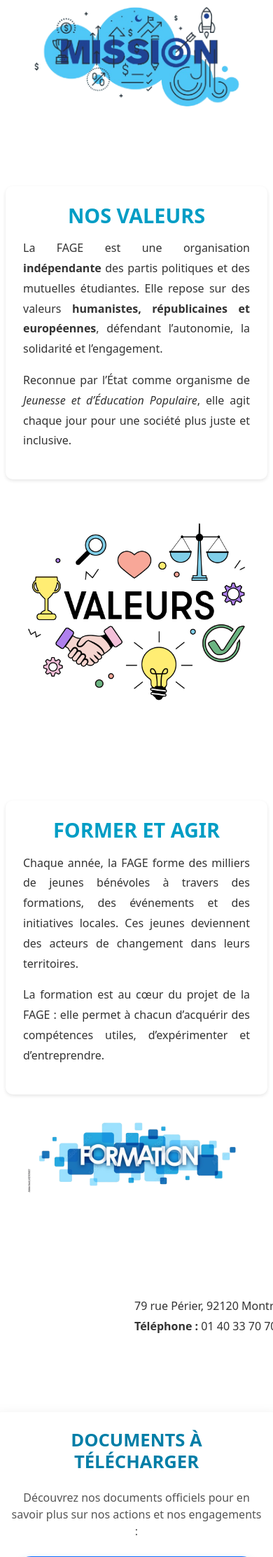
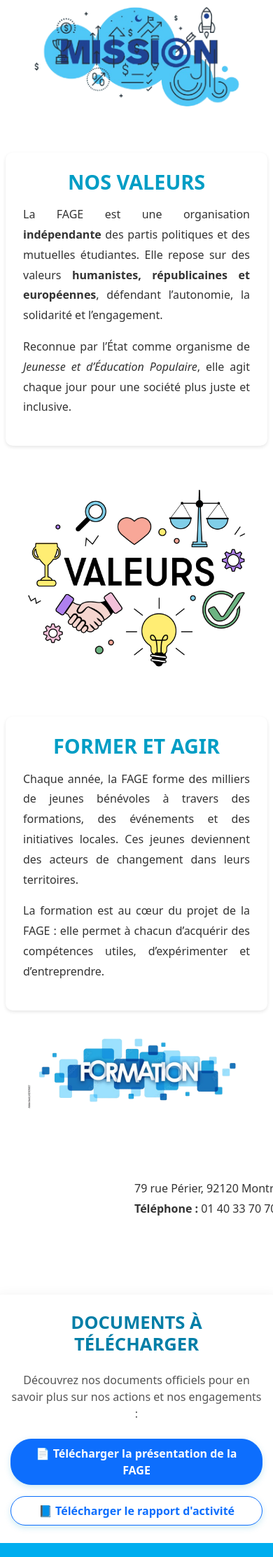
Before and after one commit to DOUZI-Anass/SAE-HTML, a PHP site: page /quiSommeNous.php in a window 390 px wide; the page is wider, and only the part inside the window is pictured. Shown: the part 1085-3310 px from the top of that part at 70% size. Run offline with PHP 8.4, Linux system fonts and the light colour scheme.

Commit message:
tout dans un seul css

```diff
--- a/assets/style.css
+++ b/assets/style.css
@@ -253,7 +253,6 @@ section .container {
     background-color: #00AEEF;
     color: white;
     padding: 60px 20px 20px;
-    margin-top: 100px;
     font-family: "Poppins", sans-serif;
 }
 
@@ -362,3 +361,176 @@ section .container {
     #searchInput { width: 100%; margin-top: 5px; }
     #searchBtn { margin: 20px 10px; }
 }
+/*=============================
+=          RESPONSIVE         =
+=============================*//*=============================
+=          RESPONSIVE         =
+=============================*//*=============================
+=          RESPONSIVE         =
+=============================*//*=============================
+=          RESPONSIVE         =
+=============================*//*=============================
+=          RESPONSIVE         =
+=============================*/
+
+/*=============================
+=      QUI SOMME NOUS PAGE     =
+=============================*/
+
+/* Encapsuler tout dans .qsn-page pour éviter les conflits */
+.qsn-page .navbar {
+    background-color: #009DC5 !important;
+    transition: none !important;
+}
+
+.qsn-page .imgM {
+    width: 500px;
+    transition: transform 0.3s ease;
+}
+
+.qsn-page .imgM:hover {
+    transform: scale(1.03);
+}
+
+.qsn-page .imgM.test {
+    width: 400px;
+}
+
+.qsn-page section.container h2 {
+    font-size: 1.8rem;
+    margin-bottom: 15px;
+    color: #009DC5 !important;
+}
+
+.qsn-page section.container p {
+    font-size: 1.1rem;
+    line-height: 1.8;
+    color: #333;
+}
+
+/* Bloc principal "Qui sommes-nous ?" */
+.qsn-page section.container.py-5.mt-5 {
+    background-color: #ffffff;
+    box-shadow: 0 6px 25px rgba(0, 0, 0, 0.15);
+    border-radius: 20px;
+    padding: 50px 40px;
+    margin-top: 100px;
+    transition: transform 0.3s ease, box-shadow 0.3s ease;
+}
+.qsn-page section.container.py-5.mt-5:hover {
+    transform: translateY(-5px);
+    box-shadow: 0 10px 35px rgba(0, 0, 0, 0.18);
+}
+
+/* Style uniquement pour la zone de texte */
+.qsn-page section .row .col-md-6.mb-4.mb-md-0 {
+    border: none;
+    box-shadow: 0 2px 5px rgba(0, 0, 0, 0.1);
+    border-radius: 10px;
+    padding: 25px;
+    background-color: #fff;
+}
+.qsn-page section .row .col-md-6.mb-4.mb-md-0:hover {
+    transform: translateY(-1px);
+    transition: transform 0.3s ease, box-shadow 0.3s ease;
+    box-shadow: 0 3px 12px rgba(0, 0, 0, 0.08);
+}
+
+/* Adaptation responsive */
+@media (max-width: 992px) {
+    .qsn-page .hero-quiSommeNous {
+        height: 45vh;
+    }
+
+    .qsn-page .hero-quiSommeNous h1 {
+        font-size: 2.3rem;
+    }
+
+    .qsn-page section.container h2 {
+        text-align: center;
+    }
+
+    .qsn-page section.container p {
+        text-align: justify;
+    }
+
+    .qsn-page .col-md-6.text-center img {
+        width: 90%;
+    }
+}
+
+@media (max-width: 576px) {
+    .qsn-page .hero-quiSommeNous {
+        height: 40vh;
+        padding: 30px 10px;
+    }
+
+    .qsn-page .hero-quiSommeNous h1 {
+        font-size: 1.8rem;
+    }
+
+    .qsn-page .hero-quiSommeNous p {
+        font-size: 1rem;
+    }
+
+    .qsn-page section.container {
+        padding: 20px;
+    }
+
+    .qsn-page section.container p {
+        font-size: 1rem;
+    }
+}
+
+.qsn-page section .centrale {
+    width: 1000px;
+    justify-content: center;
+    margin-left: 160px;
+}
+
+/* Bloc téléchargement PDF */
+.qsn-page .telechargement-section {
+    background-color: #ffffff;
+    box-shadow: 0 4px 20px rgba(0, 0, 0, 0.08);
+    border-radius: 15px;
+    padding: 40px 30px;
+    margin-top: 60px;
+    transition: transform 0.3s ease, box-shadow 0.3s ease;
+}
+
+.qsn-page .telechargement-section:hover {
+    transform: translateY(-3px);
+    box-shadow: 0 8px 25px rgba(0, 0, 0, 0.12);
+}
+
+.qsn-page .telechargement-section h2 {
+    color: #007ea7;
+    font-size: 1.9rem;
+    font-weight: 700;
+}
+
+.qsn-page .telechargement-section p {
+    color: #555;
+}
+
+.qsn-page .telechargement-section a.btn {
+    font-weight: 600;
+    border-radius: 30px;
+    box-shadow: 0 3px 10px rgba(0, 157, 197, 0.2);
+    transition: all 0.3s ease;
+}
+
+.qsn-page .telechargement-section a.btn:hover {
+    transform: scale(1.05);
+    box-shadow: 0 5px 15px rgba(0, 157, 197, 0.3);
+}
+
+@media (max-width: 768px) {
+    .qsn-page .telechargement-section {
+        padding: 25px 15px;
+    }
+
+    .qsn-page .telechargement-section h2 {
+        font-size: 1.6rem;
+    }
+}
--- a/quiSommeNous.php
+++ b/quiSommeNous.php
@@ -2,15 +2,19 @@
 $page = 'autre';
 require 'header.php';
 ?>
-<link href="assets/quiSommeNous.css" rel="stylesheet">
+<body class="qsn-page">
 
-<section class="container py-5 mt-5"> <h2 class="section-title text-center mb-4">Qui sommes-nous ?</h2>
-<p class="lead text-center"> La <strong>FAGE</strong>, Fédération des Associations Générales Étudiantes, est la première organisation étudiante représentative en France.
-Fondée en 1989, elle repose sur la démocratie participative. Elle regroupe près de 2 000 associations et syndicats, via des fédérations territoriales et de filière, soit environ 300 000 jeunes. </p>
+<section class="container py-5 mt-5">
+    <h2 class="section-title text-center mb-4">Qui sommes-nous ?</h2>
+    <p class="lead text-center">
+        La <strong>FAGE</strong>, Fédération des Associations Générales Étudiantes, est la première organisation étudiante représentative en France.
+        Fondée en 1989, elle repose sur la démocratie participative. Elle regroupe près de 2 000 associations et syndicats, via des fédérations territoriales et de filière, soit environ 300 000 jeunes.
+    </p>
 </section>
 
 <!-- SECTION CONTENU -->
 <section class="container py-5">
+
     <!-- Bloc 1 -->
     <div class="row align-items-center mb-5">
         <div class="col-md-6 mb-4 mb-md-0">
@@ -26,10 +30,10 @@ Fondée en 1989, elle repose sur la démocratie participative. Elle regroupe pr
             </p>
         </div>
         <div class="col-md-6 text-center">
-      <img src="assets/image/missionA.png" alt="Mission de la FAGE" class="imgM " >
+            <img src="assets/image/missionA.png" alt="Mission de la FAGE" class="imgM">
         </div>
     </div>
- <br><br>
+
     <!-- Bloc 2 -->
     <div class="row align-items-center flex-md-row-reverse mb-5">
         <div class="col-md-6 mb-4 mb-md-0">
@@ -48,7 +52,7 @@ Fondée en 1989, elle repose sur la démocratie participative. Elle regroupe pr
             <img src="assets/image/valeurA.png" alt="Valeurs de la FAGE" class="imgM test">
         </div>
     </div>
-<br><br><br>
+
     <!-- Bloc 3 -->
     <div class="row align-items-center mb-5">
         <div class="col-md-6 mb-4 mb-md-0">
@@ -66,7 +70,7 @@ Fondée en 1989, elle repose sur la démocratie participative. Elle regroupe pr
             <img src="assets/image/formationA.png" alt="Formation à la FAGE" class="imgM">
         </div>
     </div>
-<br><br>
+
     <!-- Bloc 4 -->
     <div class="row justify-content-center centrale">
         <div class="col-12 col-md-8 text-center">
@@ -77,27 +81,24 @@ Fondée en 1989, elle repose sur la démocratie participative. Elle regroupe pr
             </p>
         </div>
     </div>
+
 </section>
-
 
 <!-- Bloc téléchargement PDF -->
 <div class="row justify-content-center text-center telechargement-section">
     <div class="col-12 col-md-8">
         <h2 class="fw-bold text-uppercase mb-4">Documents à télécharger</h2>
         <p class="mb-4">Découvrez nos documents officiels pour en savoir plus sur nos actions et nos engagements :</p>
-
         <div class="d-flex flex-column flex-md-row justify-content-center gap-3">
-      <a href="assets/pdf/presentation_fage.pdf" class="btn btn-primary px-4 py-2" download>
+            <a href="assets/pdf/Projet-educatif.pdf" class="btn btn-primary px-4 py-2" download>
                 📄 Télécharger la présentation de la FAGE
             </a>
-      <a href="assets/pdf/rapport_activite.pdf" class="btn btn-outline-primary px-4 py-2" download>
+            <a href="assets/pdf/5850-FAGE-rapport-2018-BD.pdf" class="btn btn-outline-primary px-4 py-2" download>
                 📘 Télécharger le rapport d'activité
             </a>
         </div>
     </div>
 </div>
 
-</section>
-
-
 <?php require 'footer.php'; ?>
+</body>
```
Also changed, not shown: assets/quiSommeNous.css (deleted, +0 -176 lines). Lines whose indentation alone changed are shown as unchanged.
